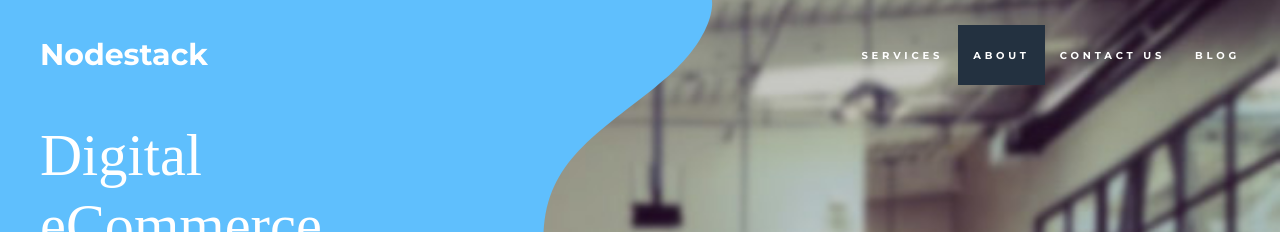
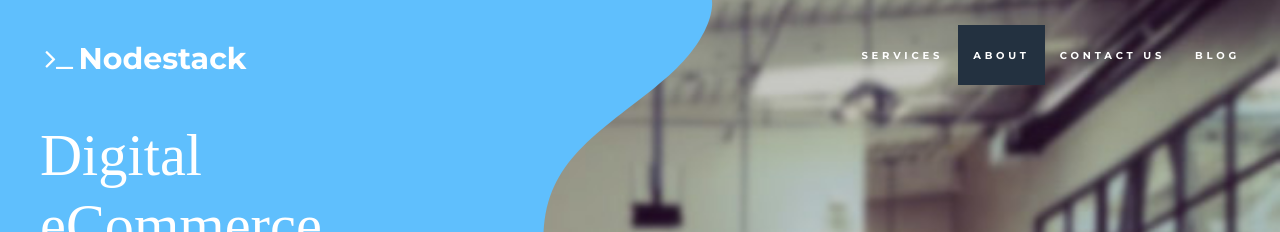
Before and after one commit to nodestack/nodestack.github.io, a Jekyll site: the page built from index.html, in a window 1280 px wide. Shown: the top 232 px of the page. Built offline with Jekyll 4.4.1, drawn with Linux system fonts in a browser that asks for light colours; some web fonts are replaced.

Commit message:
Update nav.html

```diff
--- a/_includes/nav.html
+++ b/_includes/nav.html
@@ -9,7 +9,7 @@
                     <span class="icon-bar"></span>
                     <span class="icon-bar"></span>
                 </button>
-                <a class="navbar-brand" href="#page-top">Nodestack</a>
+                <a class="navbar-brand" href="#page-top"><i class="fa fa-fw fa-terminal"></i>Nodestack</a>
             </div>
 
             <!-- Collect the nav links, forms, and other content for toggling -->
```
